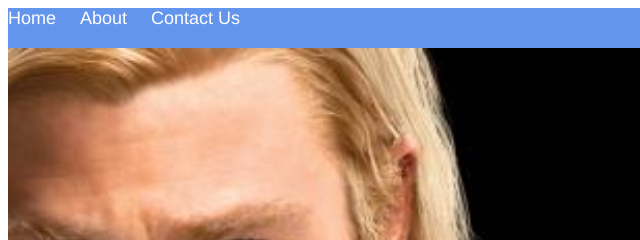
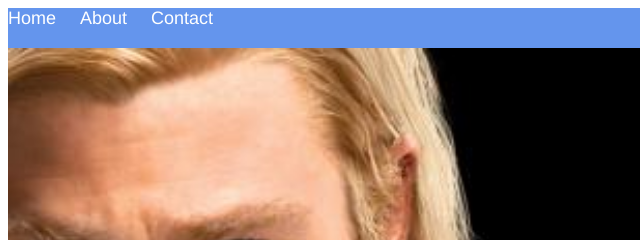
Before and after one commit to NigelTK/SupeheroApp, a plain HTML site: page index.html in a window 1280 px wide. Shown: the top 240 px of the page, 0-640 px from the left. Drawn offline with Linux system fonts and the light colour scheme.

Commit message:
Revert "Changed Contact to Contact Us"
This reverts commit 35079fc8e6e3b014ac4bb2f28870be1eb2f62bc6.

```diff
--- a/index.html
+++ b/index.html
@@ -7,7 +7,7 @@
             <div id="menu">
                 <a href="index.html">Home</a>
                 <a href="about.html">About</a>
-                <a href="contact.html">Contact Us</a>
+                <a href="contact.html">Contact</a>
             </div>
             <div class="gallery">
                 <a href="avenger.1.html"><img src="images/avengers_01.jpg"/></a>
```
